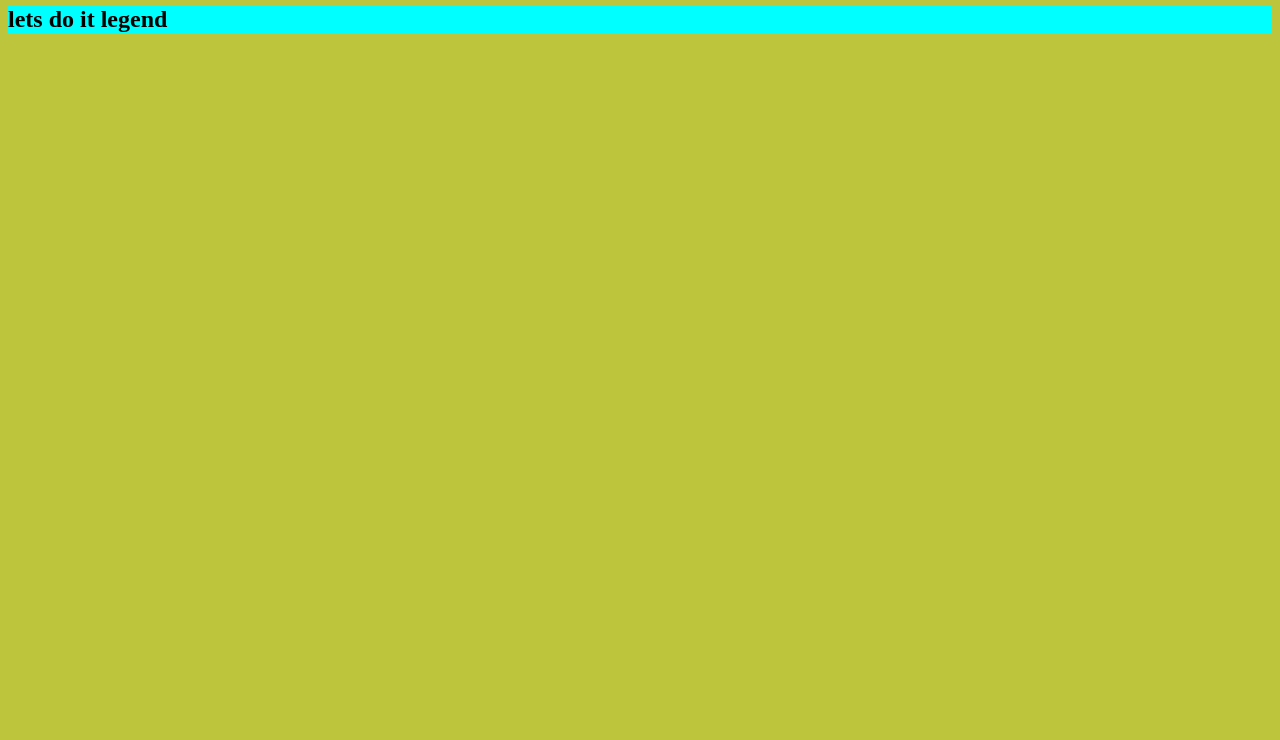
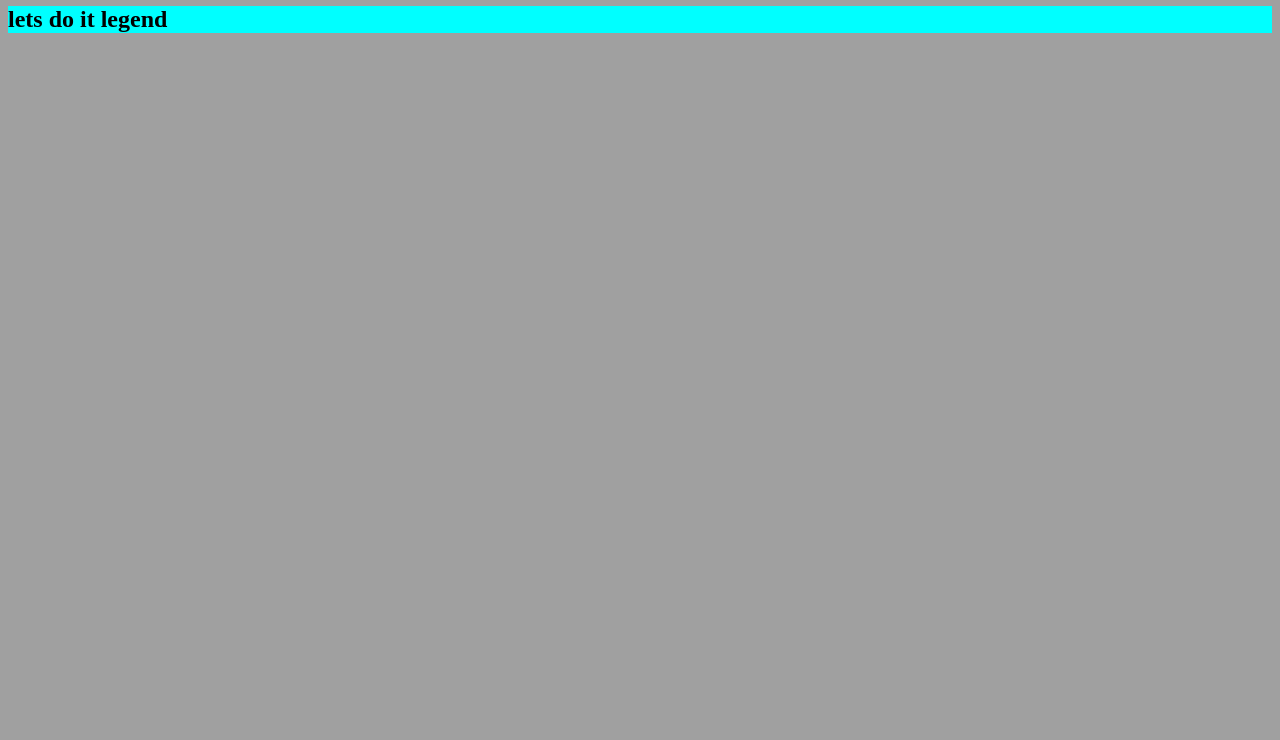
Before and after one commit to aasusudarsan/demome, a plain HTML site: page index.html in a window 1280 px wide. Shown: the part 60-800 px from the top of the page. Drawn offline with Linux system fonts and the light colour scheme.

Commit message:
updated with 160

```diff
--- a/styles.css
+++ b/styles.css
@@ -1,10 +1,9 @@
 body{
-  background-color:rgb(188, 197, 59)
+  background-color:rgb(160, 160, 160)
 }
 h1{
   background-color: blue;
 }
 h2{
   background-color: aqua;
-  background-repeat: initial;
 }
```
